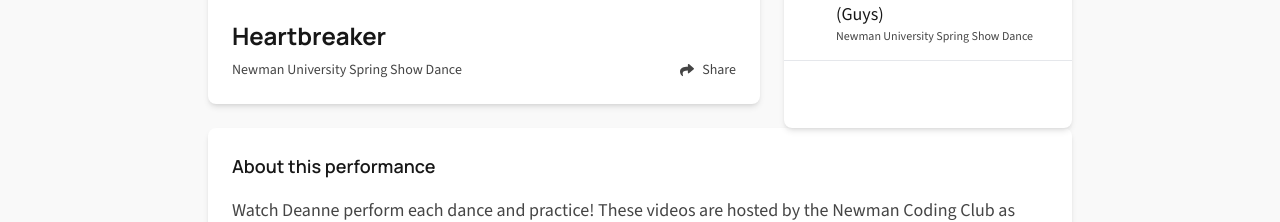
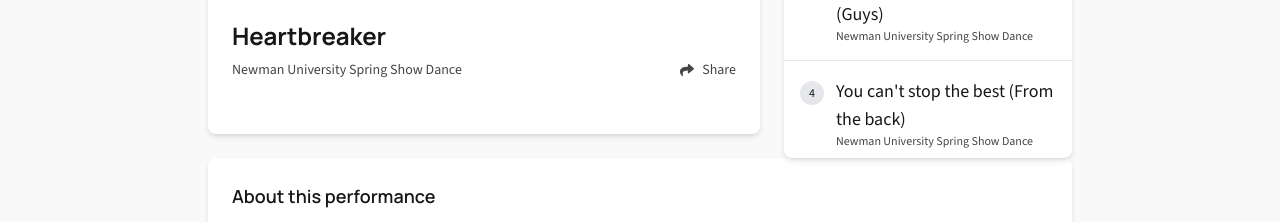
Before and after one commit to mrmorgan-i/newmancodingclub, a Next.js app: page /chorale in a window 1280 px wide. Shown: the part 450-672 px from the top of the page. Built offline with nearby package versions, Linux system fonts and the light colour scheme; no server answers.

Commit message:
You can't stop the beat from back addition

```diff
--- a/src/app/chorale/page.tsx
+++ b/src/app/chorale/page.tsx
@@ -20,6 +20,11 @@
     id: "o7jqgaooook4",
     title: "You Can't Stop The Beat (Guys)",
     embedUrl: "https://media.cm/e/o7jqgaooook4"
+  },
+  {
+    id: "x48ep6wm5pr9",
+    title: "You can't stop the best (From the back)",
+    embedUrl: "https://media.cm/e/x48ep6wm5pr9"
   }
 ];
 
```
